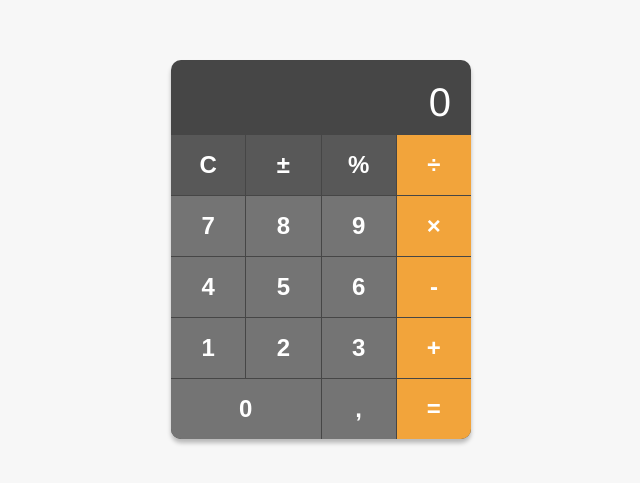
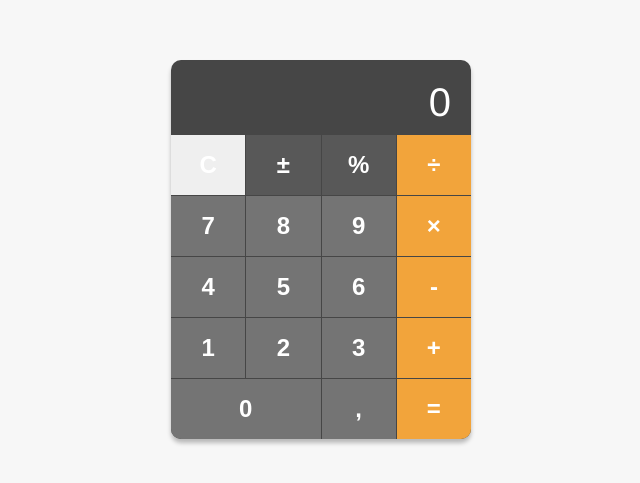
Before and after one commit to PedroLira11/Calculadora-js, a plain HTML site: page index.html in a window 1280 px wide. Shown: the part 151-634 px from the top of the page, without its empty margins (319-959 px from the left). Drawn offline with Linux system fonts and the light colour scheme.

Commit message:
Update index.html

```diff
--- a/index.html
+++ b/index.html
@@ -12,7 +12,7 @@
     <div class="calculator">
       <div class="result">0</div>
       <div class="buttons">
-        <button class="bg-gray">C</button>
+        <button class="bg-gra">C</button>
         <button class="bg-gray">±</button>
         <button class="bg-gray">%</button>
         <button class="bg-orange">÷</button>
```
